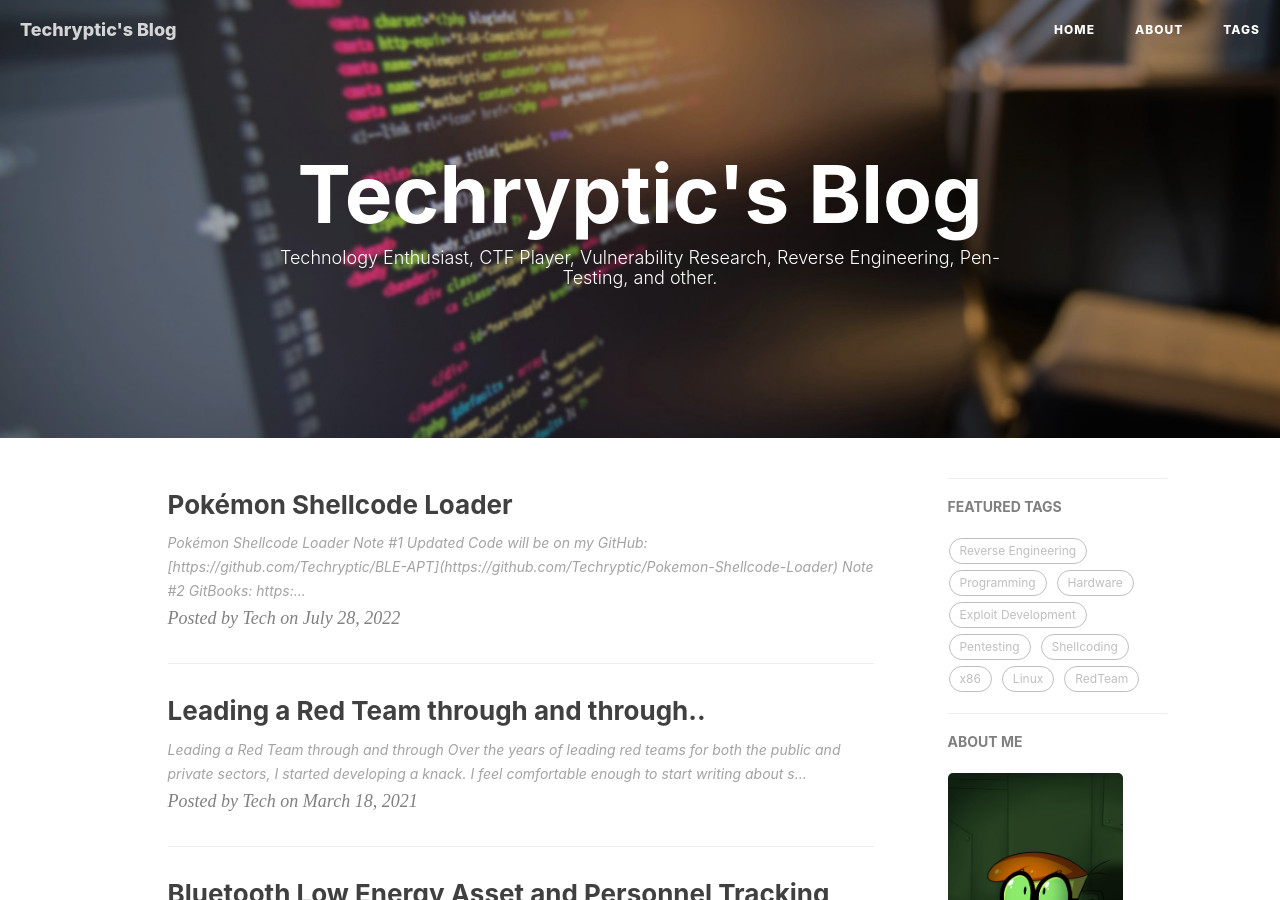
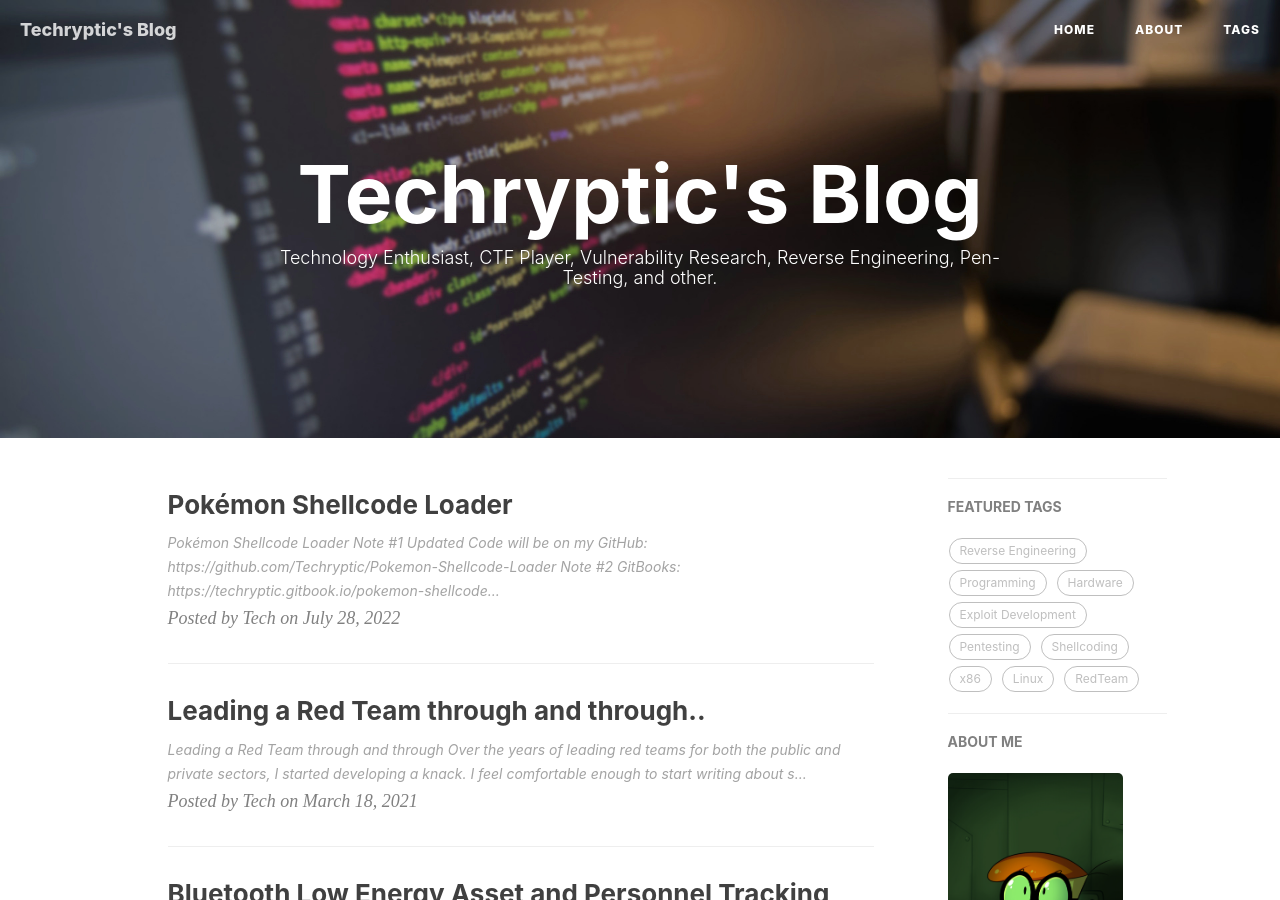
Before and after one commit to Techryptic/Techryptic.github.io, a Jekyll site: the page built from index.html, in a window 1280 px wide and 900 px high. Built offline with Jekyll 4.4.1, drawn with Linux system fonts in a browser that asks for light colours; nearby versions of some CDN libraries; the list of posts is cut into pages by our own code; comment, search, counter and statistics services are not loaded; some of the changed lines change nothing that is shown.

Commit message:
Update 2022-07-28-Pokemon-Shellcode-Loader.md

```diff
--- a/_posts/2022-07-28-Pokemon-Shellcode-Loader.md
+++ b/_posts/2022-07-28-Pokemon-Shellcode-Loader.md
@@ -13,13 +13,13 @@
 #  Pokémon Shellcode Loader
 
 > **Note #1**
-> Updated Code will be on my GitHub: [[https://github.com/Techryptic/BLE-APT](https://github.com/Techryptic/Pokemon-Shellcode-Loader)]([https://github.com/Techryptic/BLE-APT](https://github.com/Techryptic/Pokemon-Shellcode-Loader))
+> Updated Code will be on my GitHub: [https://github.com/Techryptic/Pokemon-Shellcode-Loader](https://github.com/Techryptic/Pokemon-Shellcode-Loader)
 
 > **Note #2**
-> GitBooks: https://techryptic.gitbook.io/pokemon-shellcode
+> GitBooks: [https://techryptic.gitbook.io/pokemon-shellcode](https://techryptic.gitbook.io/pokemon-shellcode)
 
 > **Note #3**
-> GitPages: https://techryptic.github.io/2022/07/28/Pokemon-Shellcode-Loader
+> GitPages: [https://techryptic.github.io/2022/07/28/Pokemon-Shellcode-Loader](https://techryptic.github.io/2022/07/28/Pokemon-Shellcode-Loader)
 
 A tweet came in from @Checkymander about creating a shellcode loader from Pokémon names. Great fun project to mess with the blue team, but there wasn't a POC! (or at least when I last checked)
 
```
